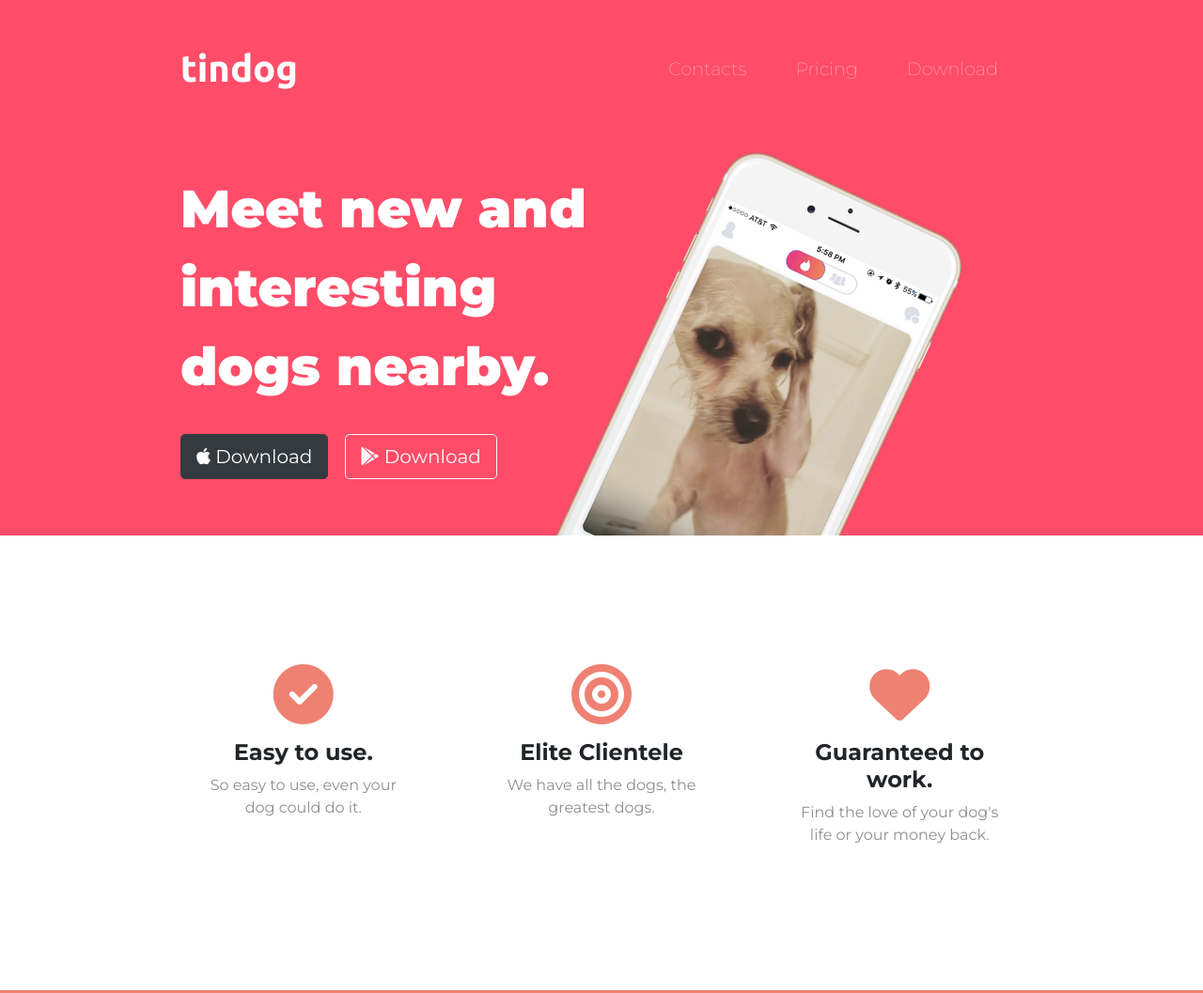
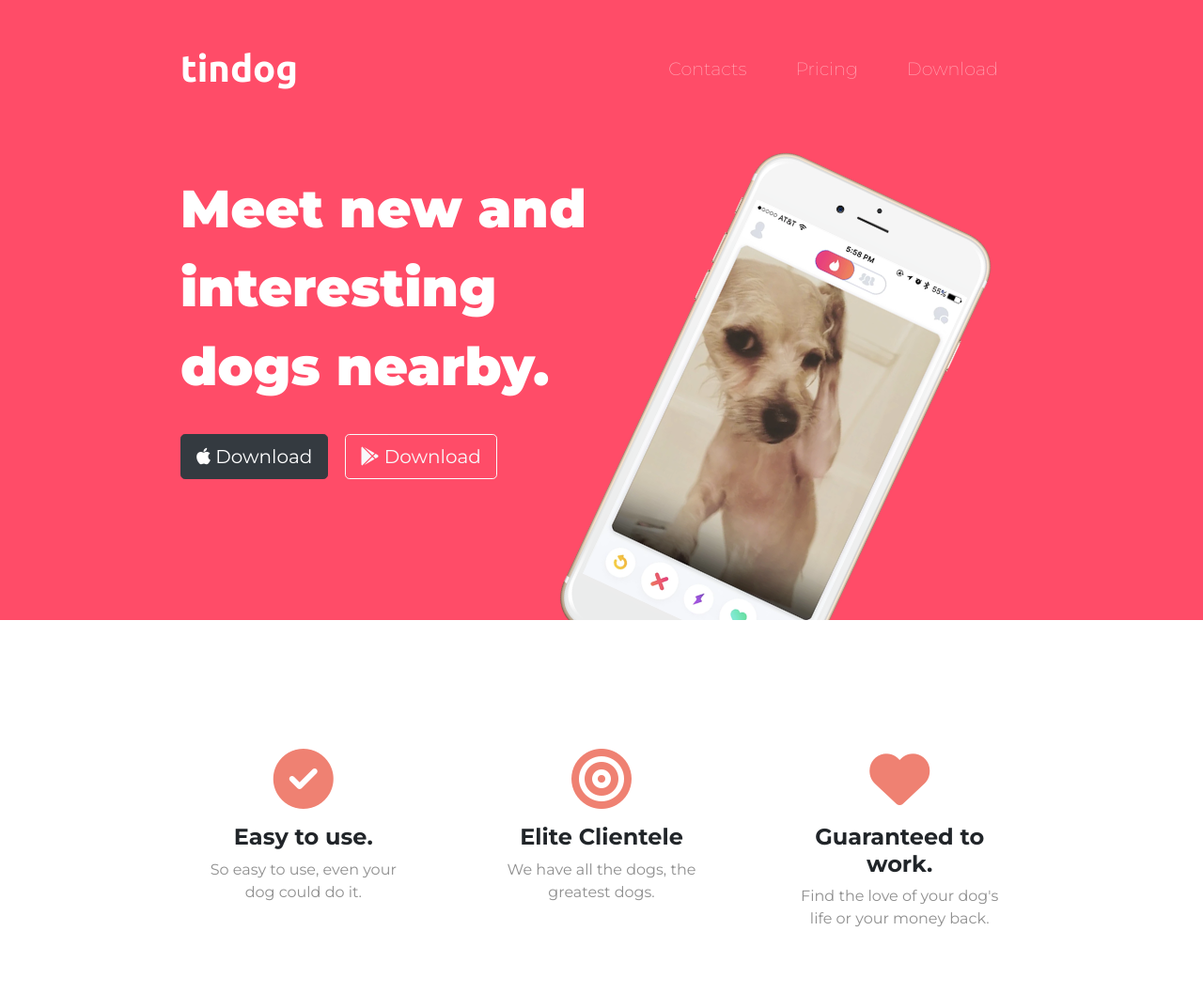
Before and after one commit to Pulkit-Sanan/TinDog, a plain HTML site: page index.html in a window 1280 px wide. Shown: the top 1057 px of the page at 94% size. Drawn offline with nearby package versions, Linux system fonts and the light colour scheme.

Commit message:
Update styles.css

```diff
--- a/css/styles.css
+++ b/css/styles.css
@@ -51,7 +51,7 @@ i have to use font-weight
 */
 
 .container-fluid{
-  padding: 3% 15%;
+  padding: 3% 15% 10%;
   margin: 0;
 }
 
@@ -82,6 +82,7 @@ i have to use font-weight
   width: 60%;
   transform: rotate(25deg);
   position: absolute;
+  right: 30%;
 }
 
 /* features */
```
